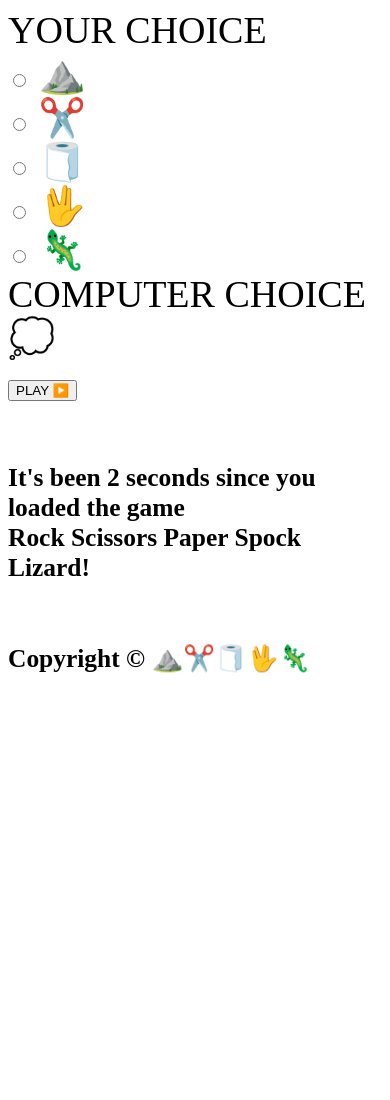
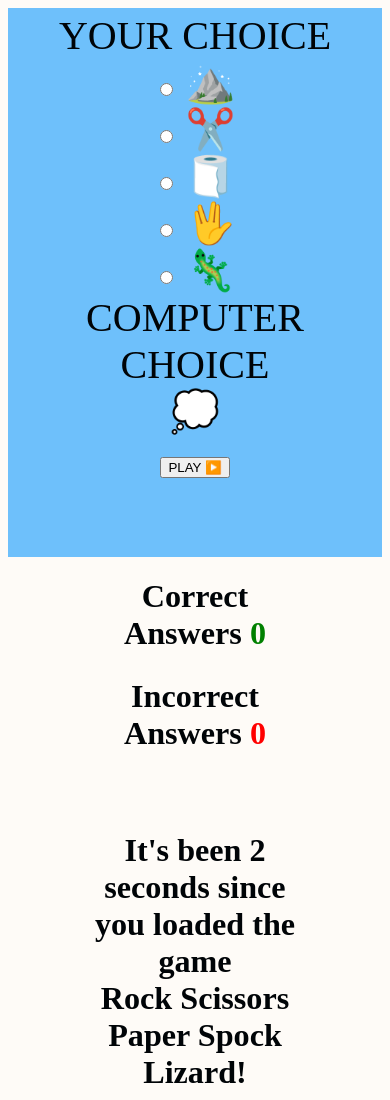
Before and after one commit to DavidLuy/game1, a plain HTML site: page index.html in a window 390 px wide. Shown: the top 1100 px of the page. Before the commit the page ends 844 px from the top, so only its background shows below. Drawn offline with Linux system fonts and the light colour scheme.

Commit message:
Add game area score area css

```diff
--- a/assets/css/style.css
+++ b/assets/css/style.css
@@ -1,3 +1,58 @@
 html {
-    font-size: 38px;
+    font-size: 40px;
 }
+body {
+    background-color: rgba(245, 198, 121, 0.053);
+    color: #000407;
+    text-align: center;
+}
+
+.game-area {
+    background-color: #6ec0fb;
+    box-sizing: border-box;
+    width: 85%;
+    height: 65vh;
+    max-height: auto;
+    max-width: auto;
+    margin-left: auto;
+    margin-right: auto;
+    padding: 1%;
+}
+
+.score-area {
+    margin: 5px auto;
+    width: 60%;
+    font-size: 1.2rem;
+}
+
+#score {
+    color: green;
+    font-weight: bold;
+}
+
+#incorrect {
+    color: red;
+    font-weight: bold;
+}
+
+.scores {
+    display: inline-block;
+    padding: 25px;
+}
+
+@media (max-width: 414px) {
+    .game-area {
+        width: 100%;
+    }
+
+ .scores {
+     margin: 0.5em auto;
+     display: block;
+     padding: 5px;
+ }
+
+
+@media (max-width: 320px) {
+            .game-area {
+                height: 70vh;
+            }
--- a/assets/js/script.js
+++ b/assets/js/script.js
@@ -78,8 +78,8 @@ window.onload = () => {
                 break;
             default:
                 result = 'SOMETHING WRONG. TRY AGAIN. 🐛';
-        }
 
         output.innerHTML = result;
     });
+
 };
--- a/index.html
+++ b/index.html
@@ -10,6 +10,7 @@
     <link rel="stylesheet" href="assets/css/style.css" />
   </head>
   <body>
+    <div class="game-area">
     <span> YOUR CHOICE </span>
     <div id="user-options">
       <div>
@@ -37,15 +38,19 @@
     <div id="computer-choice">💭</div>
     <button id="play">PLAY ▶️</button>
     <div id="output"></div>
+    </div>
+    <!--Scores-->
+    <div class="score-area">
+        <h6 class="scores">Correct Answers <span id="score">0</span></h6>
+        <h6 class="scores">Incorrect Answers <span id="incorrect">0</span></h6>
+        <h6>It's been <span id="timer">0</span> seconds since you loaded the game <br>
+        Rock Scissors Paper Spock Lizard!</h6>
+    </div>
     <!-- Game Timer and Copyright-->
 <footer>
-      <h6>
-        It's been <span id="timer">0</span> seconds since you loaded the game <br>
-        Rock Scissors Paper Spock Lizard!
-      </h6>
     <h6>Copyright © ⛰️✂️🧻🖖🦎</h6>
 </footer>
-    <script type="text/javascript" src="./script.js"></script>
+    <script type="text/javascript" src="./assets/js/script.js"></script>
     <script>
       setInterval(function () {
         let timerElement = document.getElementById("timer");
```
Also changed, not shown: index.js (deleted, +0 -85 lines).
